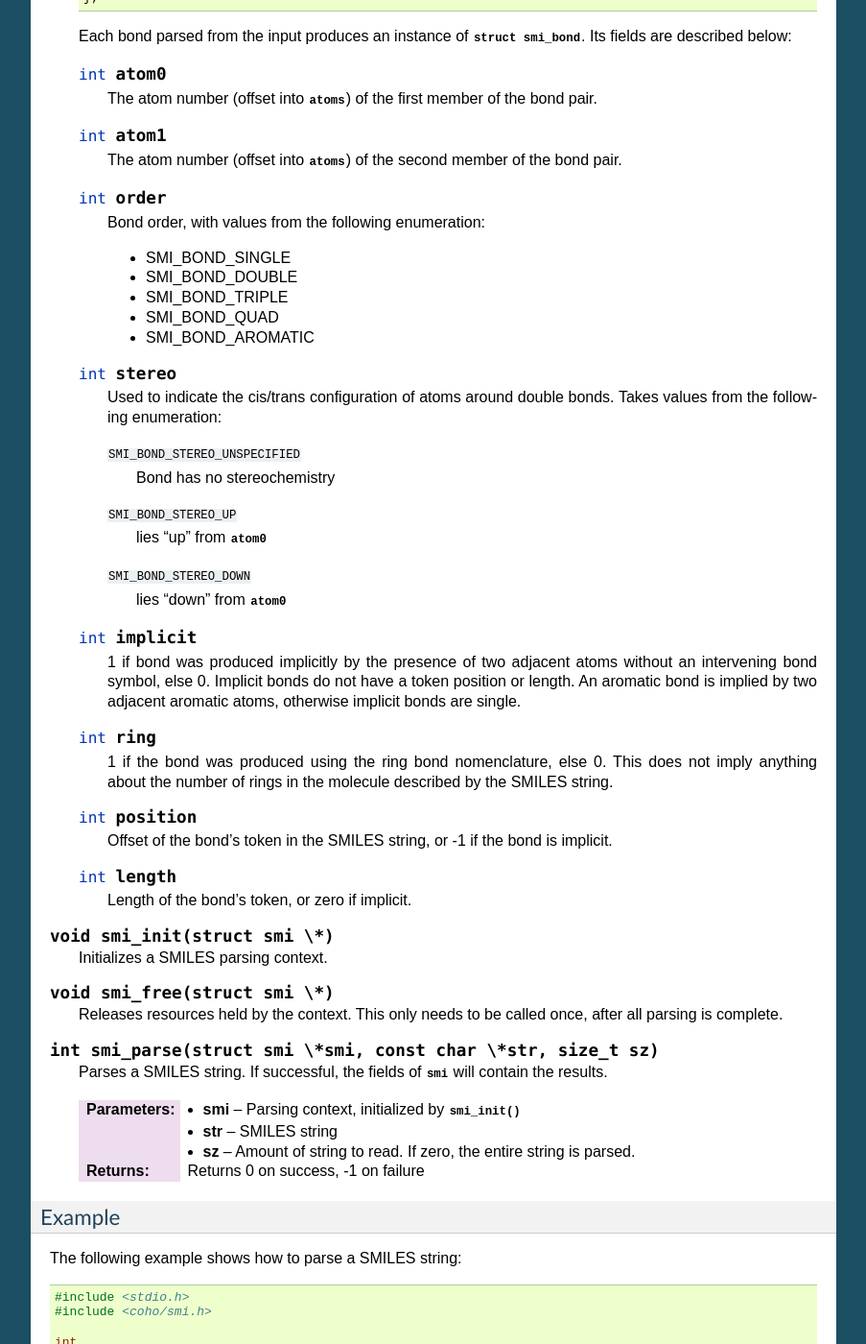
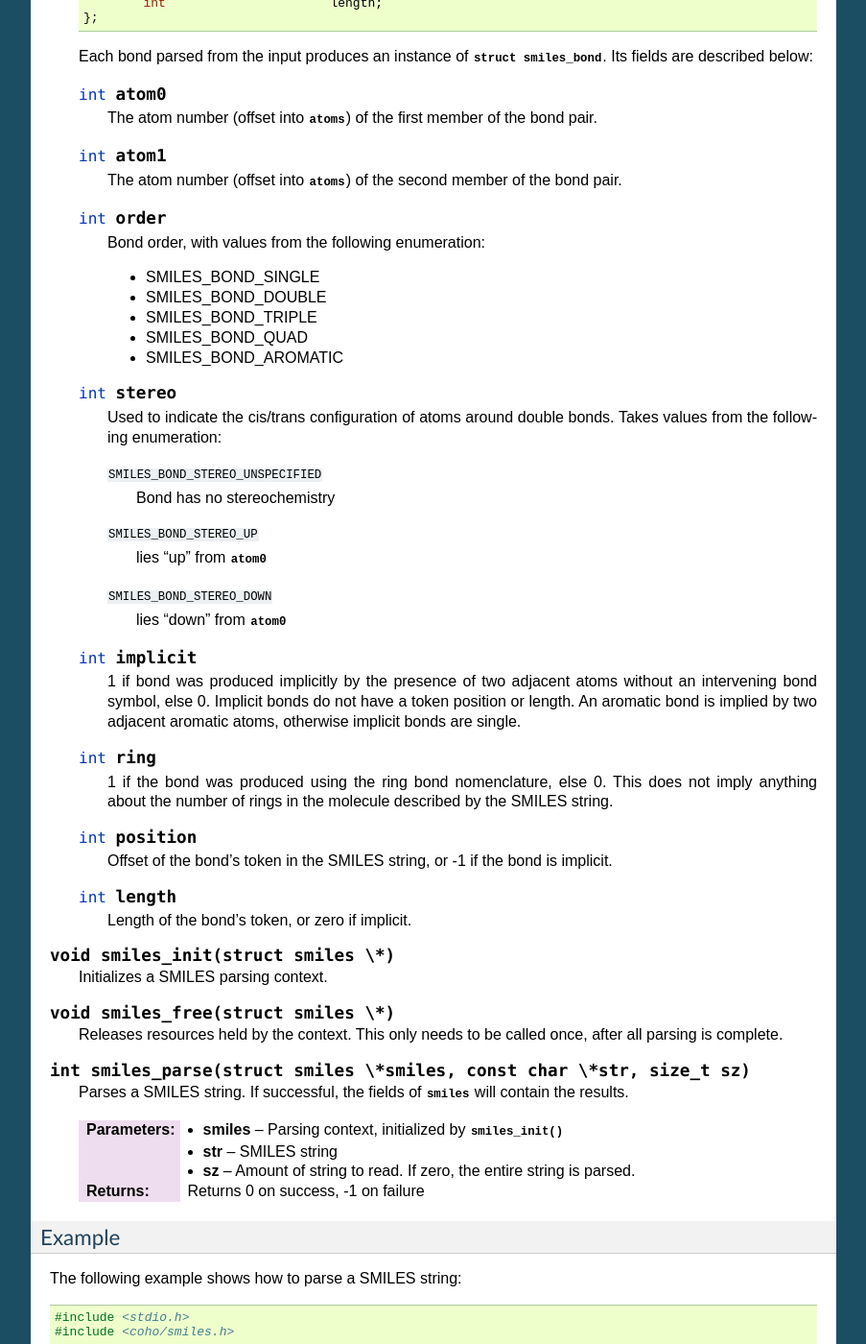
Before and after one commit to cornett/coho, a Sphinx documentation site: the page built from doc/capi.rst, in a window 1280 px wide and 1400 px high, scrolled down 2537 px. Shown: the whole window at 96% size, without its empty margins (198-1101 px from the left). Built offline with Sphinx 7.4.7, drawn with Linux system fonts in a browser that asks for light colours; some of the changed text lies outside the part shown.

Commit message:
Update docs

```diff
--- a/doc/capi.rst
+++ b/doc/capi.rst
@@ -7,17 +7,17 @@
 SMILES
 ------
 
-The :func:`smi_parse()` function parses
+The :func:`smiles_parse()` function parses
 `SMILES <https://en.wikipedia.org/wiki/Simplified_molecular-input_line-entry_system>`_
 as specified by the
 `OpenSMILES <http://opensmiles.org/>`_ standard.
 
 Parsing requires a context, which has type
-:type:`struct smi <smi>` and
-is initialized using :func:`smi_init()`.
-Once initialized, a context can be used with :func:`smi_parse()`
+:type:`struct smiles <smiles>` and
+is initialized using :func:`smiles_init()`.
+Once initialized, a context can be used with :func:`smiles_parse()`
 to parse one or more SMILES strings.
-:func:`smi_free()` releases any resources acquired during parsing.
+:func:`smiles_free()` releases any resources acquired during parsing.
 
 Note that the data structures contained in the context
 are intended to represent parsed SMILES strings, not molecules.
@@ -25,64 +25,64 @@
 not imply description of a chemically-meaningful structure.
 
 
-.. type:: struct smi
+.. type:: struct smiles
 
     ::
 
-        struct smi {
+        struct smiles {
                 char                        *error;
                 int                          error_position;
-                struct smi_atom             *atoms;
+                struct smiles_atom             *atoms;
                 size_t                       atoms_sz;
-                struct smi_bond             *bonds;
+                struct smiles_bond             *bonds;
                 size_t                       bonds_sz;
         }
 
     The following fields of the context are public and can
     be used to examine the results of a
-    call to :func:`smi_parse()`:
+    call to :func:`smiles_parse()`:
 
     .. member:: char \*error
 
-        If :func:`smi_parse()` fails, ``error``
+        If :func:`smiles_parse()` fails, ``error``
         will point to an error message, otherwise it will be ``NULL``.
 
     .. member:: int error_position
 
-        If :func:`smi_parse()` fails, ``error_position`` will contain the offset
+        If :func:`smiles_parse()` fails, ``error_position`` will contain the offset
         into the SMILES string where the
         error was detected, otherwise it will be -1.
 
-    .. member:: struct smi_atom \*atoms
+    .. member:: struct smiles_atom \*atoms
 
         Each parsed atom is represented by an instance of
-        :type:`struct smi_atom <smi_atom>`
+        :type:`struct smiles_atom <smiles_atom>`
         described below.
 
     .. member:: size_t atoms_sz
 
-        Length of :member:`atoms <smi.atoms>`.
+        Length of :member:`atoms <smiles.atoms>`.
 
-    .. member:: struct smi_bond \*bonds
+    .. member:: struct smiles_bond \*bonds
 
         Each parsed bond is represented by an instance of
-        :type:`struct smi_bond <smi_bond>`
+        :type:`struct smiles_bond <smiles_bond>`
         described below.
 
     .. member:: size_t bonds_sz
 
-        Length of :member:`bonds <smi.bonds>`.
+        Length of :member:`bonds <smiles.bonds>`.
 
-If :func:`smi_parse()` fails, the only valid access is to the
-:member:`error <smi.error>` and :member:`error_position <smi.error_position>`
+If :func:`smiles_parse()` fails, the only valid access is to the
+:member:`error <smiles.error>` and :member:`error_position <smiles.error_position>`
 fields.
 
 
-.. type:: struct smi_atom
+.. type:: struct smiles_atom
 
     ::
 
-        struct smi_atom {
+        struct smiles_atom {
                 int                      atomic_number;
                 char                     symbol[4];
                 int                      isotope;
@@ -99,7 +99,7 @@
         };
 
     Each atom parsed from the input is represented
-    by an instance of :type:`struct smi_atom <smi_atom>`.
+    by an instance of :type:`struct smiles_atom <smiles_atom>`.
     Its fields are described below:
 
     .. member:: int atomic_number
@@ -170,11 +170,11 @@
         Length of the atom's token.
 
 
-.. type:: struct smi_bond
+.. type:: struct smiles_bond
 
     ::
 
-        struct smi_bond {
+        struct smiles_bond {
                 int                      atom0;
                 int                      atom1;
                 int                      order;
@@ -186,28 +186,28 @@
         };
 
     Each bond parsed from the input produces an
-    instance of :type:`struct smi_bond <smi_bond>`.
+    instance of :type:`struct smiles_bond <smiles_bond>`.
     Its fields are described below:
 
     .. member:: int atom0
 
-        The atom number (offset into :member:`atoms <smi.atoms>`)
+        The atom number (offset into :member:`atoms <smiles.atoms>`)
         of the first member of the bond pair.
 
     .. member:: int atom1
 
-        The atom number (offset into :member:`atoms <smi.atoms>`)
+        The atom number (offset into :member:`atoms <smiles.atoms>`)
         of the second member of the bond pair.
 
     .. member:: int order
 
         Bond order, with values from the following enumeration:
 
-        * SMI_BOND_SINGLE
-        * SMI_BOND_DOUBLE
-        * SMI_BOND_TRIPLE
-        * SMI_BOND_QUAD
-        * SMI_BOND_AROMATIC
+        * SMILES_BOND_SINGLE
+        * SMILES_BOND_DOUBLE
+        * SMILES_BOND_TRIPLE
+        * SMILES_BOND_QUAD
+        * SMILES_BOND_AROMATIC
 
     .. member:: int stereo
 
@@ -215,12 +215,12 @@
         around double bonds.
         Takes values from the following enumeration:
 
-        ``SMI_BOND_STEREO_UNSPECIFIED``
+        ``SMILES_BOND_STEREO_UNSPECIFIED``
             Bond has no stereochemistry
-        ``SMI_BOND_STEREO_UP``
-            lies "up" from :member:`atom0 <smi_bond.atom0>`
-        ``SMI_BOND_STEREO_DOWN``
-            lies "down" from :member:`atom0 <smi_bond.atom0>`
+        ``SMILES_BOND_STEREO_UP``
+            lies "up" from :member:`atom0 <smiles_bond.atom0>`
+        ``SMILES_BOND_STEREO_DOWN``
+            lies "down" from :member:`atom0 <smiles_bond.atom0>`
 
     .. member:: int implicit
 
@@ -247,22 +247,22 @@
         Length of the bond's token, or zero if implicit.
 
 
-.. function:: void smi_init(struct smi \*)
+.. function:: void smiles_init(struct smiles \*)
 
     Initializes a SMILES parsing context.
 
-.. function:: void smi_free(struct smi \*)
+.. function:: void smiles_free(struct smiles \*)
 
     Releases resources held by the context.
     This only needs to be called once, after all parsing is complete.
 
-.. function:: int smi_parse(struct smi \*smi, const char \*str, size_t sz)
+.. function:: int smiles_parse(struct smiles \*smiles, const char \*str, size_t sz)
 
     Parses a SMILES string.
-    If successful, the fields of :type:`smi <smi>` will contain
+    If successful, the fields of :type:`smiles <smiles>` will contain
     the results.
 
-    :param smi: Parsing context, initialized by :func:`smi_init()`
+    :param smiles: Parsing context, initialized by :func:`smiles_init()`
     :param str: SMILES string
     :param sz: Amount of string to read.  If zero, the entire string is parsed.
     :return: Returns 0 on success, -1 on failure
@@ -273,39 +273,39 @@
 The following example shows how to parse a SMILES string::
 
     #include <stdio.h>
-    #include <coho/smi.h>
+    #include <coho/smiles.h>
 
     int
     main(void)
     {
             size_t i;
-            struct smi smi;
+            struct smiles smiles;
 
-            smi_init(&smi);
+            smiles_init(&smiles);
 
-            if (smi_parse(&smi, "CNCC", 0)) {
-                    fprintf(stderr, "failed: %s\n", smi.error);
-                    smi_free(&smi);
+            if (smiles_parse(&smiles, "CNCC", 0)) {
+                    fprintf(stderr, "failed: %s\n", smiles.error);
+                    smiles_free(&smiles);
                     return 1;
             }
 
-            printf("# atoms: %zi\n", smi.atoms_sz);
-            printf("# bonds: %zi\n", smi.bonds_sz);
+            printf("# atoms: %zi\n", smiles.atoms_sz);
+            printf("# bonds: %zi\n", smiles.bonds_sz);
             printf("\n");
 
-            for (i = 0; i < smi.atoms_sz; i++) {
-                    printf("%zi: %s\n", i, smi.atoms[i].symbol);
+            for (i = 0; i < smiles.atoms_sz; i++) {
+                    printf("%zi: %s\n", i, smiles.atoms[i].symbol);
             }
             printf("\n");
 
-            for (i = 0; i < smi.bonds_sz; i++) {
+            for (i = 0; i < smiles.bonds_sz; i++) {
                     printf("%zi-%zi %i\n",
-                           smi.bonds[i].atom0,
-                           smi.bonds[i].atom1,
-                           smi.bonds[i].order);
+                           smiles.bonds[i].atom0,
+                           smiles.bonds[i].atom1,
+                           smiles.bonds[i].order);
             }
 
-            smi_free(&smi);
+            smiles_free(&smiles);
 
             return 0;
     }
```
Also changed, not shown: 1 other file.
